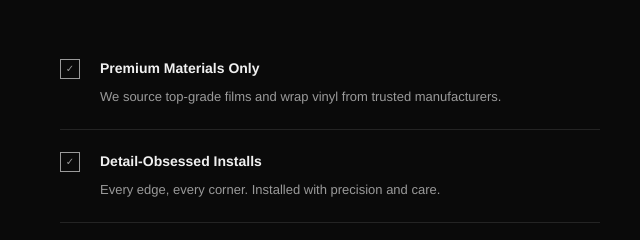
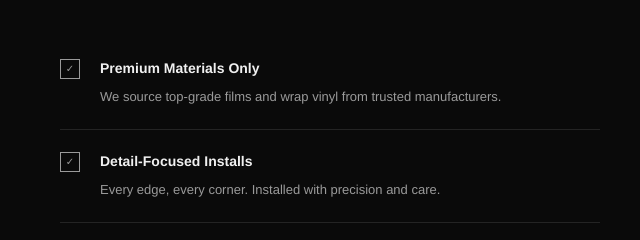
Before and after one commit to kennethacosta444-sys/Veloce-Studio, a plain HTML site: page index.html in a window 1280 px wide. Shown: the part 2150-2390 px from the top of the page, 0-640 px from the left. Drawn offline with Linux system fonts and the light colour scheme.

Commit message:
Change Detail-Obsessed to Detail-Focused

```diff
--- a/index.html
+++ b/index.html
@@ -706,7 +706,7 @@
           <li>
             <div class="why-check">✓</div>
             <div class="why-text">
-              <strong>Detail-Obsessed Installs</strong>
+              <strong>Detail-Focused Installs</strong>
               <span>Every edge, every corner. Installed with precision and care.</span>
             </div>
           </li>
```
